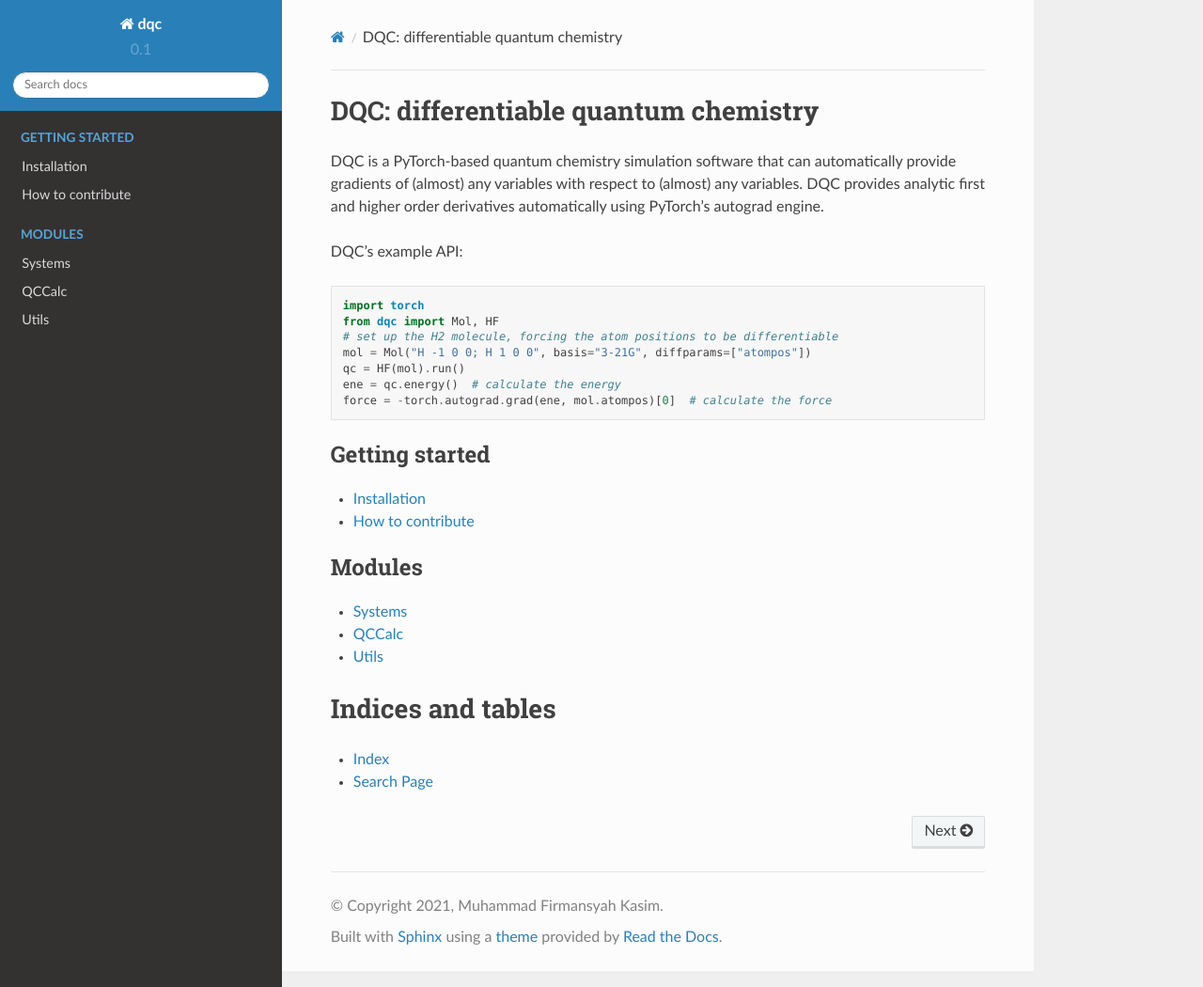
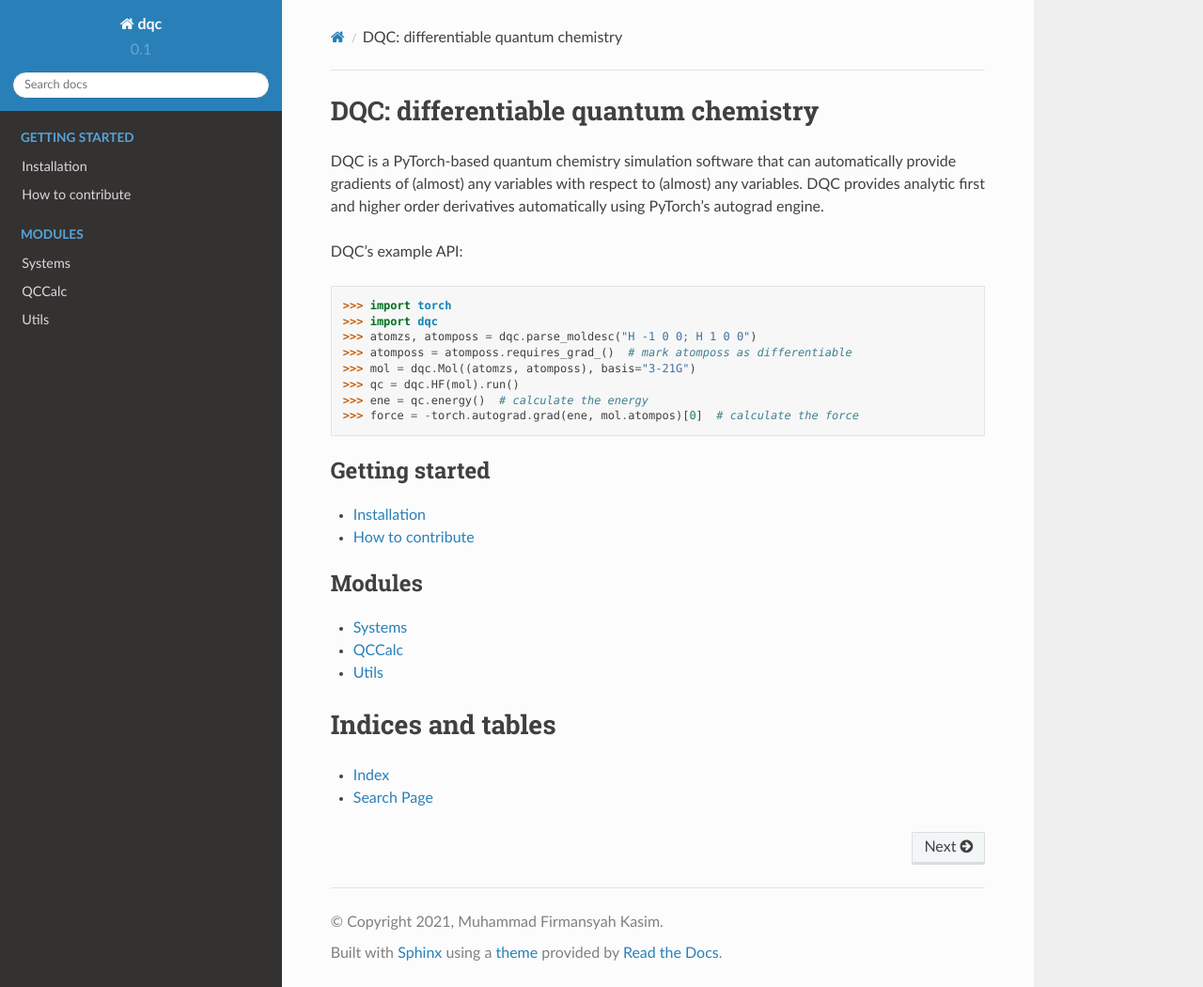
Before and after one commit to diffqc/dqc, a Sphinx documentation site: the page built from docs/index.rst, in a window 1280 px wide and 1050 px high. Shown: the whole window at 94% size. Built offline with Sphinx 7.4.7 and the Read the Docs theme 2.0.0, drawn with Linux system fonts in a browser that asks for light colours.

Commit message:
Use doctest in the first page API example

```diff
--- a/docs/index.rst
+++ b/docs/index.rst
@@ -14,16 +14,16 @@ using PyTorch's autograd engine.
 
 DQC's example API:
 
-.. code-block:: python
+.. doctest:: python
 
-    import torch
-    from dqc import Mol, HF
-    # set up the H2 molecule, forcing the atom positions to be differentiable
-    mol = Mol("H -1 0 0; H 1 0 0", basis="3-21G", diffparams=["atompos"])
-    qc = HF(mol).run()
-    ene = qc.energy()  # calculate the energy
-    force = -torch.autograd.grad(ene, mol.atompos)[0]  # calculate the force
-
+    >>> import torch
+    >>> import dqc
+    >>> atomzs, atomposs = dqc.parse_moldesc("H -1 0 0; H 1 0 0")
+    >>> atomposs = atomposs.requires_grad_()  # mark atomposs as differentiable
+    >>> mol = dqc.Mol((atomzs, atomposs), basis="3-21G")
+    >>> qc = dqc.HF(mol).run()
+    >>> ene = qc.energy()  # calculate the energy
+    >>> force = -torch.autograd.grad(ene, mol.atompos)[0]  # calculate the force
 
 .. toctree::
    :maxdepth: 1
```
